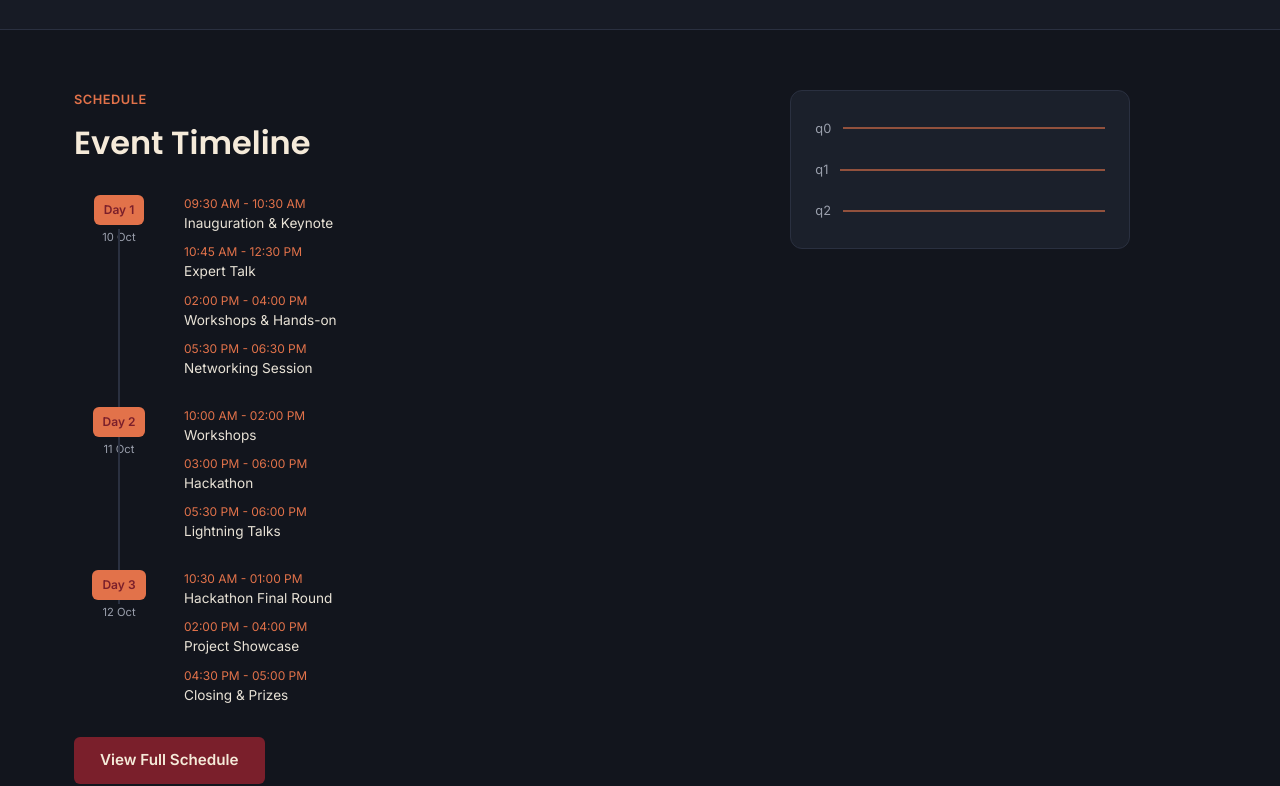
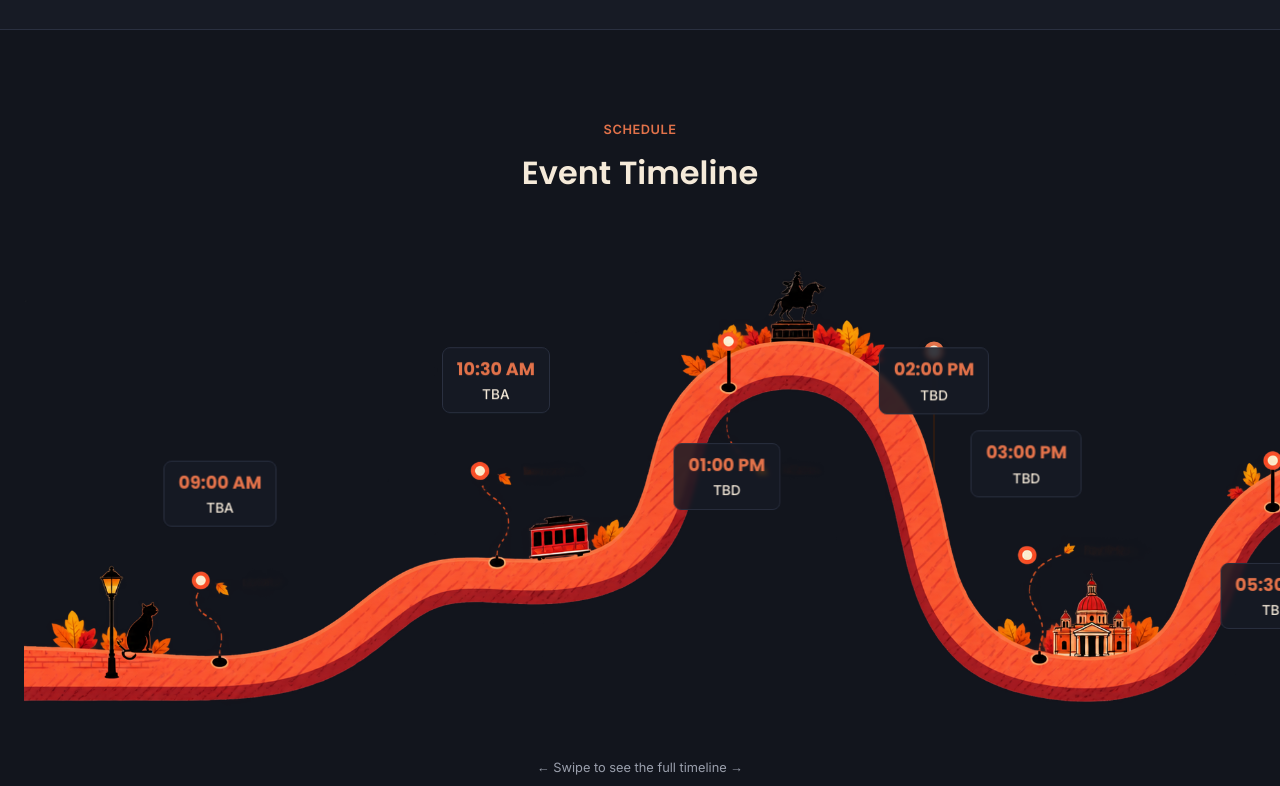
Before and after one commit to saumyabaranwal/qiskitfallfest26, a React (Vite) app in the folder qiskitfallfest26/: page / in a window 1280 px wide. Shown: the part 1496-2282 px from the top of the page. Built offline with nearby package versions, Linux system fonts and the light colour scheme.

Commit message:
addded event timeline page with new assets and design

```diff
--- a/qiskitfallfest26/src/components/Schedule.css
+++ b/qiskitfallfest26/src/components/Schedule.css
@@ -1,122 +1,182 @@
 .schedule {
-  padding: 60px 0;
+  padding: 90px 0;
 }
 
-.schedule-inner {
-  display: grid;
-  grid-template-columns: 1.1fr 0.9fr;
-  gap: 40px;
-  align-items: start;
+.schedule-header {
+  text-align: center;
+  max-width: 560px;
+  margin: 0 auto 40px;
 }
 
-.timeline {
-  margin-top: 28px;
-  display: flex;
-  flex-direction: column;
-  gap: 28px;
+/* Horizontally scrollable, full-bleed (not constrained by .container's
+   max-width) so it can display at native size on large screens and
+   only scroll where the viewport genuinely can't fit it. */
+.road-scroll {
+  width: 100%;
+  overflow-x: auto;
+  overflow-y: visible;
+  scroll-snap-type: x proximity;
+  -webkit-overflow-scrolling: touch;
+  padding: 20px 24px 30px;
 }
 
-.timeline-day {
-  display: grid;
-  grid-template-columns: 90px 1fr;
-  gap: 20px;
+.road-scroll::-webkit-scrollbar {
+  height: 6px;
 }
 
-.timeline-marker {
+.road-scroll::-webkit-scrollbar-thumb {
+  background-color: var(--color-border);
+  border-radius: 4px;
+}
+
+.road-wrap {
   position: relative;
+  width: 1400px;
+  max-width: none;
+  margin: 0 auto;
+}
+
+.road-img {
+  display: block;
+  width: 100%;
+  height: auto;
+  user-select: none;
+  pointer-events: none;
+}
+
+/* Custom-drawn 6th marker, matching the artwork's own pin style */
+.road-pin {
+  position: absolute;
   display: flex;
   flex-direction: column;
   align-items: center;
-  gap: 4px;
+  transform: translate(-50%, -100%);
+  z-index: 2;
 }
 
-.timeline-badge {
-  background-color: var(--color-accent);
-  color: var(--color-maroon);
-  font-weight: 700;
-  font-size: 0.75rem;
-  padding: 6px 10px;
-  border-radius: 6px;
-  white-space: nowrap;
+.road-pin-stick {
+  width: 2px;
+  background-color: #2b1a12;
+  order: 2;
 }
 
-.timeline-date {
-  font-size: 0.7rem;
-  color: var(--color-text-muted);
+.road-pin-ring {
+  width: 20px;
+  height: 20px;
+  border-radius: 50%;
+  background-color: var(--color-cream);
+  border: 4px solid var(--color-accent);
+  order: 1;
+  box-shadow: 0 2px 6px rgba(0, 0, 0, 0.35);
 }
 
-.timeline-line {
+/* Labels */
+.road-label {
   position: absolute;
-  top: 34px;
-  width: 2px;
-  height: calc(100% + 28px);
-  background-color: var(--color-border);
+  transform: translate(-50%, -50%);
+  scroll-snap-align: center;
+  display: flex;
+  flex-direction: column;
+  align-items: center;
+  gap: 2px;
+  text-align: center;
+  background-color: rgba(23, 27, 37, 0.85);
+  border: 1px solid var(--color-border);
+  border-radius: 8px;
+  padding: 8px 14px;
+  white-space: nowrap;
+  backdrop-filter: blur(2px);
+  z-index: 3;
+
+  opacity: 0;
+  transition: opacity 0.5s ease, transform 0.5s ease;
 }
 
-.timeline-events {
-  display: flex;
-  flex-direction: column;
-  gap: 10px;
+.road-label-above {
+  transform: translate(-50%, -100%);
 }
 
-.timeline-events li {
-  display: flex;
-  flex-direction: column;
-  font-size: 0.85rem;
+.road-label-below {
+  transform: translate(-50%, 0%);
 }
 
-.timeline-time {
-  color: var(--color-accent);
-  font-size: 0.75rem;
+.road-label-visible {
+  opacity: 1;
 }
 
-.timeline-title {
-  color: var(--color-text);
+.road-time {
+  font-family: var(--font-display);
+  font-size: 1.1rem;
+  font-weight: 700;
+  color: var(--color-accent);
 }
 
-.schedule-cta {
-  margin-top: 32px;
+.road-title {
+  font-size: 0.85rem;
+  font-weight: 500;
+  color: var(--color-cream);
 }
 
-.schedule-art {
-  display: flex;
-  align-items: center;
-  justify-content: center;
+.road-scroll-hint {
+  display: none;
+  text-align: center;
+  font-size: 0.8rem;
+  color: var(--color-text-muted);
+  margin-top: 4px;
+}
+.road-label-above.road-label-visible {
+  animation: road-float-above 3.2s ease-in-out infinite;
 }
 
-.schedule-card {
-  width: 100%;
-  max-width: 340px;
-  background-color: var(--color-panel);
-  border: 1px solid var(--color-border);
-  border-radius: 12px;
-  padding: 28px 24px;
-  display: flex;
-  flex-direction: column;
-  gap: 22px;
+.road-label-below.road-label-visible {
+  animation: road-float-below 3.2s ease-in-out infinite;
 }
 
-.qubit-row {
-  display: flex;
-  align-items: center;
-  gap: 12px;
-  color: var(--color-text-muted);
-  font-size: 0.8rem;
+@keyframes road-float-above {
+  0%, 100% { transform: translate(-50%, -100%) translateY(0); }
+  50%      { transform: translate(-50%, -100%) translateY(-7px); }
 }
 
-.qubit-line {
-  flex: 1;
-  height: 2px;
-  background-color: var(--color-accent);
-  opacity: 0.6;
+@keyframes road-float-below {
+  0%, 100% { transform: translate(-50%, 0%) translateY(0); }
+  50%      { transform: translate(-50%, 0%) translateY(7px); }
+}
+@media (prefers-reduced-motion: reduce) {
+  .road-label {
+    transition: none !important;
+    opacity: 1 !important;
+  }
+
+  .road-label-above.road-label-visible,
+  .road-label-below.road-label-visible {
+    animation: none !important;
+    transform: translate(-50%, -100%);
+  }
 }
 
-@media (max-width: 900px) {
-  .schedule-inner {
-    grid-template-columns: 1fr;
+/* Below this width the 1400px illustration no longer fits — switch to
+   horizontal-scroll mode and show the swipe hint. Above it, the
+   container/section padding naturally centers and contains it. */
+@media (max-width: 1440px) {
+  .road-scroll-hint {
+    display: block;
+  }
+}
+
+@media (max-width: 600px) {
+  .road-wrap {
+    width: 1000px;
   }
 
-  .schedule-art {
-    order: -1;
+  .road-label {
+    padding: 6px 10px;
+  }
+
+  .road-time {
+    font-size: 0.95rem;
+  }
+
+  .road-title {
+    font-size: 0.75rem;
   }
 }
--- a/qiskitfallfest26/src/components/Schedule.jsx
+++ b/qiskitfallfest26/src/components/Schedule.jsx
@@ -1,44 +1,95 @@
+import { useEffect, useRef, useState } from 'react'
+import roadImg from '../assets/road-timeline.png'
 import './Schedule.css'
 
+// Positions read off the actual artwork (percentages of image width/height).
+// "ring" = the little marker ring already drawn on the road in the image.
+// "label" = where our text should sit relative to that ring, since some
+// markers (statue, ship) have artwork sitting above the ring already.
+const MARKERS = [
+  { x: 14.0, labelY: 58, side: 'above', custom: false },
+  { x: 33.7, labelY: 34, side: 'above', custom: false },
+  { x: 50.2, labelY: 39, side: 'below', custom: false },
+  { x: 65.0, labelY: 35, side: 'above', custom: true, baseY: 60.7, ringY: 45.7 },
+  { x: 71.6, labelY: 53, side: 'above', custom: false },
+  { x: 89.4, labelY: 64, side: 'below', custom: false },
+]
+
 function Schedule({ data }) {
+  const sectionRef = useRef(null)
+  const [visible, setVisible] = useState(false)
+
+  const slots = data.slots || []
+
+  useEffect(() => {
+    const el = sectionRef.current
+    if (!el) return
+
+    const observer = new IntersectionObserver(
+      ([entry]) => {
+        if (entry.isIntersecting) {
+          setVisible(true)
+          observer.disconnect()
+        }
+      },
+      { threshold: 0.1 }
+    )
+
+    observer.observe(el)
+    return () => observer.disconnect()
+  }, [])
+
   return (
-    <section id="schedule" className="schedule">
-      <div className="container schedule-inner">
-        <div className="schedule-text">
+    <section id="schedule" className="schedule" ref={sectionRef}>
+      <div className="container">
+        <div className="schedule-header">
           <p className="section-eyebrow">{data.eyebrow}</p>
           <h2 className="section-heading">{data.heading}</h2>
-
-          <div className="timeline">
-            {data.days.map((day, i) => (
-              <div className="timeline-day" key={day.label}>
-                <div className="timeline-marker">
-                  <span className="timeline-badge">{day.label}</span>
-                  <span className="timeline-date">{day.date}</span>
-                  {i < data.days.length - 1 && <span className="timeline-line" />}
-                </div>
-                <ul className="timeline-events">
-                  {day.events.map((event) => (
-                    <li key={event.title}>
-                      <span className="timeline-time">{event.time}</span>
-                      <span className="timeline-title">{event.title}</span>
-                    </li>
-                  ))}
-                </ul>
-              </div>
-            ))}
-          </div>
-
-          <a href="#" className="btn btn-primary schedule-cta">View Full Schedule</a>
-        </div>
-
-        <div className="schedule-art">
-          <div className="schedule-card">
-            <div className="qubit-row"><span>q0</span><div className="qubit-line" /></div>
-            <div className="qubit-row"><span>q1</span><div className="qubit-line" /></div>
-            <div className="qubit-row"><span>q2</span><div className="qubit-line" /></div>
-          </div>
         </div>
       </div>
+
+      <div className="road-scroll">
+        <div className="road-wrap">
+          <img src={roadImg} alt="Event schedule road illustration" className="road-img" />
+
+          {slots.map((slot, i) => {
+            const marker = MARKERS[i]
+            if (!marker) return null
+
+            return (
+              <div key={slot.time}>
+                {marker.custom && (
+                  <div
+                    className="road-pin"
+                    style={{ left: `${marker.x}%`, top: `${marker.ringY}%` }}
+                  >
+                    <span
+                      className="road-pin-stick"
+                      style={{ height: `${(marker.baseY - marker.ringY) * 7.24}px` }}
+                    />
+                    <span className="road-pin-ring" />
+                  </div>
+                )}
+
+                <div
+                  className={`road-label road-label-${marker.side} ${visible ? 'road-label-visible' : ''}`}
+                  style={{
+                    left: `${marker.x}%`,
+                    top: `${marker.labelY}%`,
+                    transitionDelay: `${i * 120}ms`,
+                    animationDelay: `${i * 280}ms`,
+                  }}
+                >
+                  <span className="road-time">{slot.time}</span>
+                  <span className="road-title">{slot.title}</span>
+                </div>
+              </div>
+            )
+          })}
+        </div>
+      </div>
+
+      <p className="road-scroll-hint">← Swipe to see the full timeline →</p>
     </section>
   )
 }
--- a/qiskitfallfest26/src/data/eventData.json
+++ b/qiskitfallfest26/src/data/eventData.json
@@ -36,40 +36,18 @@
     { "icon": "users", "label": "Participants", "value": "Open to all" },
     { "icon": "ticket", "label": "Entry", "value": "Free (Registration Mandatory)" }
   ],
-  "schedule": {
-    "eyebrow": "SCHEDULE",
-    "heading": "Event Timeline",
-    "days": [
-      {
-        "label": "Day 1",
-        "date": "10 Oct",
-        "events": [
-          { "time": "09:30 AM - 10:30 AM", "title": "Inauguration & Keynote" },
-          { "time": "10:45 AM - 12:30 PM", "title": "Expert Talk" },
-          { "time": "02:00 PM - 04:00 PM", "title": "Workshops & Hands-on" },
-          { "time": "05:30 PM - 06:30 PM", "title": "Networking Session" }
-        ]
-      },
-      {
-        "label": "Day 2",
-        "date": "11 Oct",
-        "events": [
-          { "time": "10:00 AM - 02:00 PM", "title": "Workshops" },
-          { "time": "03:00 PM - 06:00 PM", "title": "Hackathon" },
-          { "time": "05:30 PM - 06:00 PM", "title": "Lightning Talks" }
-        ]
-      },
-      {
-        "label": "Day 3",
-        "date": "12 Oct",
-        "events": [
-          { "time": "10:30 AM - 01:00 PM", "title": "Hackathon Final Round" },
-          { "time": "02:00 PM - 04:00 PM", "title": "Project Showcase" },
-          { "time": "04:30 PM - 05:00 PM", "title": "Closing & Prizes" }
-        ]
-      }
-    ]
-  },
+"schedule": {
+  "eyebrow": "SCHEDULE",
+  "heading": "Event Timeline",
+  "slots": [
+    { "time": "09:00 AM", "title": "TBA" },
+    { "time": "10:30 AM", "title": "TBA" },
+    { "time": "01:00 PM", "title": "TBD" },
+    { "time": "02:00 PM", "title": "TBD" },
+    { "time": "03:00 PM", "title": "TBD" },
+    { "time": "05:30 PM", "title": "TBD" }
+  ]
+},
   "workshops": {
     "eyebrow": "WORKSHOPS & SESSIONS",
     "heading": "Workshops You Can't Miss",
```
Also changed, not shown: qiskitfallfest26/src/assets/road-timeline.png (added).
